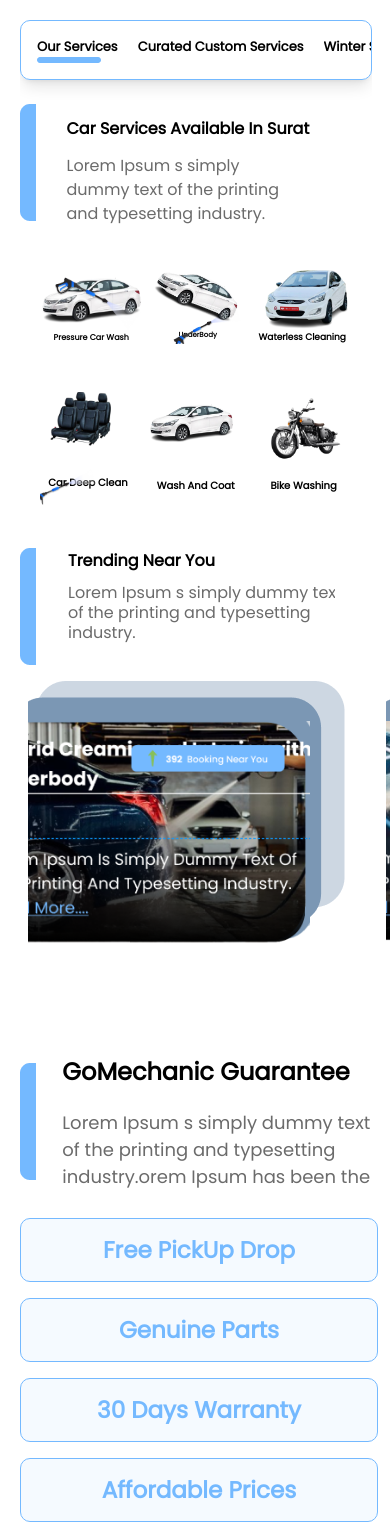
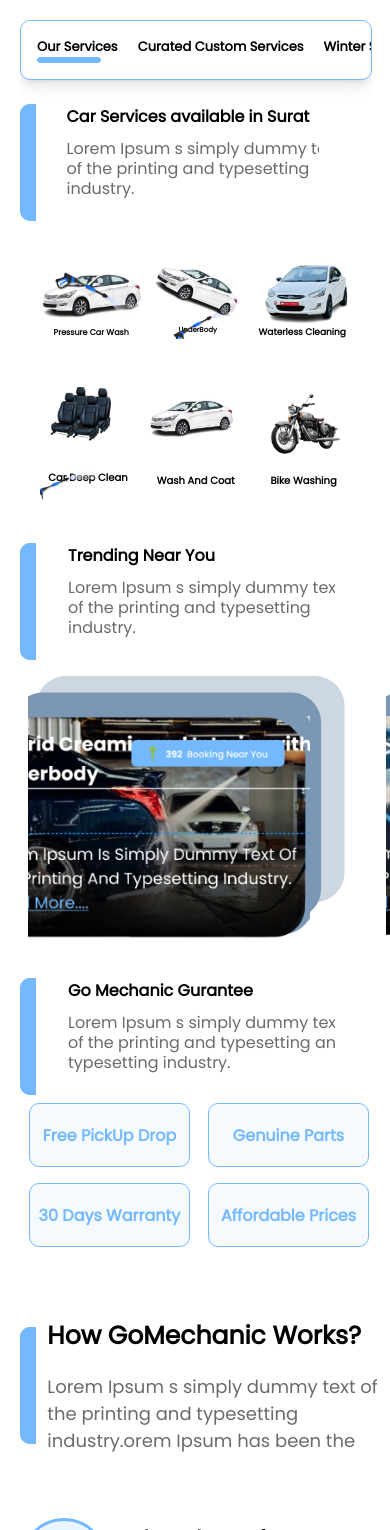
Before and after one commit to Vermaji8620/car_wash_new, a React (Vite) app: page / in a window 390 px wide. Shown: the part 878-2408 px from the top of the page. Built offline with nearby package versions, Linux system fonts and the light colour scheme.

Commit message:
fourthhomeSec responsive done

```diff
--- a/src/components/FourthHomeSec.jsx
+++ b/src/components/FourthHomeSec.jsx
@@ -1,34 +1,37 @@
 import Rect from "../assets/Rectangle 192.png";
 const FourthHomeSec = () => {
   return (
-    <div className="fourth_section gap-7 flex flex-col pt-10 pl-5">
-      <div className="sm:w-[50%] gap-5 flex">
-        <div className="sm:w-[46px] w-[96px] sm:top-0 relative top-4">
+    <div className="fourth_section sm:gap-7 sm:-mt-0 -mt-16 gap-2 flex flex-col pt-10 pl-5">
+      <div className="w-[85%] gap-5 overflow-hidden flex">
+        <div className="sm:w-[46px] w-[96px] relative sm:top-4">
           <img src={Rect} alt="" />
         </div>
-        <div className="flex gap-3 flex-col">
-          <div className="sm:w-[914px] h-[50px] font-[600] font-poppins sm:text-[40px] text-[24px] overflow-hidden leading-[50px] ">
-            GoMechanic Guarantee
+        <div className="flex sm:gap-3 sm:-mt-0 -mt-3 flex-col">
+          <div className="w-[914px] sm:h-[50px] font-[600] font-poppins sm:text-[40px] text-[16px] overflow-hidden leading-[50px] ">
+            Go Mechanic Gurantee
           </div>
-          <div className="font-poppins font-[400] sm:w-[784px] h-[81px] text-[18px] leading-[27px] text-[#6B6B6B]">
-            Lorem Ipsum s simply dummy text of the printing and typesetting
-            industry.orem Ipsum has been the industry standard dummy Lorem Ipsum
-            isimply dummy.
+          <div className="font-poppins font-[400] sm:w-[704px] w-[18rem] sm:h-[81px] h-full gap-1 sm:text-[18px] sm:leading-[27px] leading-[20px] text-[#6B6B6B] justify-start pt-3 flex flex-col">
+            Lorem Ipsum s simply dummy text of the printing and typesetting and
+            typesetting industry.
           </div>
         </div>
       </div>
       <div className="sm:w-1/2 sm:ml-16 mr-3 flex items-center justify-between gap-4 sm:flex-wrap flex-col sm:flex-row">
-        <div className="sm:w-[40%] w-full text-[#74B9FF] font-[600] text-[23px] leading-[35px] h-[64px] text-center rounded-[10px] flex items-center justify-center bg-[#F5FAFF] border-[1px] border-[#74B9FF]">
+        <div className="flex w-full">
+          <div className="w-[45%] mx-auto text-[#74B9FF] font-[600] sm:text-[23px] leading-[35px] h-[64px] text-center rounded-[10px] flex items-center justify-center bg-[#F5FAFF] border-[1px] border-[#74B9FF]">
             Free PickUp Drop
           </div>
-        <div className="sm:w-[40%] w-full text-[#74B9FF] font-[600] text-[23px] leading-[35px] h-[64px] text-center rounded-[10px] flex items-center justify-center bg-[#F5FAFF] border-[1px] border-[#74B9FF]">
+          <div className="w-[45%] mx-auto text-[#74B9FF] font-[600] sm:text-[23px] leading-[35px] h-[64px] text-center rounded-[10px] flex items-center justify-center bg-[#F5FAFF] border-[1px] border-[#74B9FF]">
             Genuine Parts
           </div>
-        <div className="sm:w-[40%] w-full text-[#74B9FF] font-[600] text-[23px] leading-[35px] h-[64px] text-center rounded-[10px] flex items-center justify-center bg-[#F5FAFF] border-[1px] border-[#74B9FF]">
+        </div>
+        <div className="flex w-full">
+          <div className="w-[45%] mx-auto text-[#74B9FF] font-[600] sm:text-[23px] leading-[35px] h-[64px] text-center rounded-[10px] flex items-center justify-center bg-[#F5FAFF] border-[1px] border-[#74B9FF]">
             30 Days Warranty
           </div>
-        <div className="sm:w-[40%] w-full text-[#74B9FF] font-[600] text-[23px] leading-[35px] h-[64px] text-center rounded-[10px] flex items-center justify-center bg-[#F5FAFF] border-[1px] border-[#74B9FF]">
+          <div className="w-[45%] mx-auto text-[#74B9FF] font-[600] sm:text-[23px] leading-[35px] h-[64px] text-center rounded-[10px] flex items-center justify-center bg-[#F5FAFF] border-[1px] border-[#74B9FF]">
             Affordable Prices
+          </div>
         </div>
       </div>
     </div>
--- a/src/components/SecondHomeSec.jsx
+++ b/src/components/SecondHomeSec.jsx
@@ -48,11 +48,11 @@
           <div className="sm:w-[46px] w-[96px] relative sm:top-4">
             <img src={Rect} alt="" />
           </div>
-          <div className="flex sm:gap-3 flex-col">
+          <div className="flex sm:gap-3 sm:-mt-0 -mt-3 flex-col">
             <div className="w-[914px] sm:h-[50px] font-[600] font-poppins sm:text-[40px] text-[16px] overflow-hidden leading-[50px] ">
-              Car Services Available In Surat
+              Car Services available in Surat
             </div>
-            <div className="font-poppins font-[400] sm:w-[704px] w-[15rem] sm:h-[81px] h-full gap-1 sm:text-[18px] sm:leading-[27px] text-[#6B6B6B] justify-end flex flex-col">
+            <div className="font-poppins font-[400] sm:w-[704px] w-[18rem] sm:h-[81px] h-full gap-1 sm:text-[18px] sm:leading-[27px] leading-[20px] text-[#6B6B6B] justify-start pt-3 flex flex-col">
               Lorem Ipsum s simply dummy text of the printing and typesetting
               industry.
               <span className="sm:inline-block hidden">
```
Lines whose indentation alone changed are shown as unchanged.
